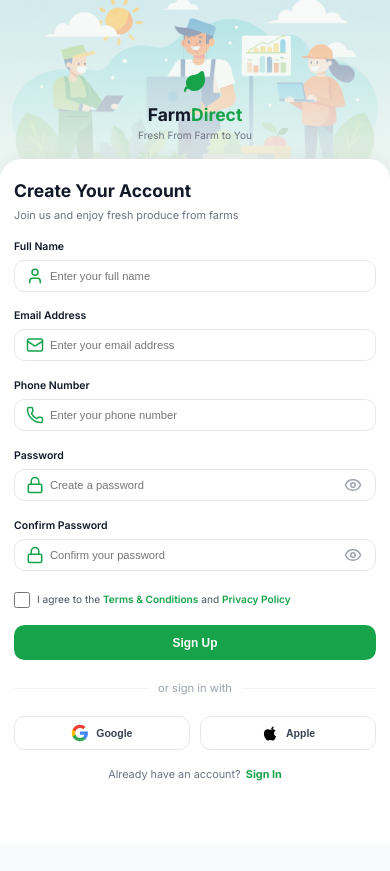
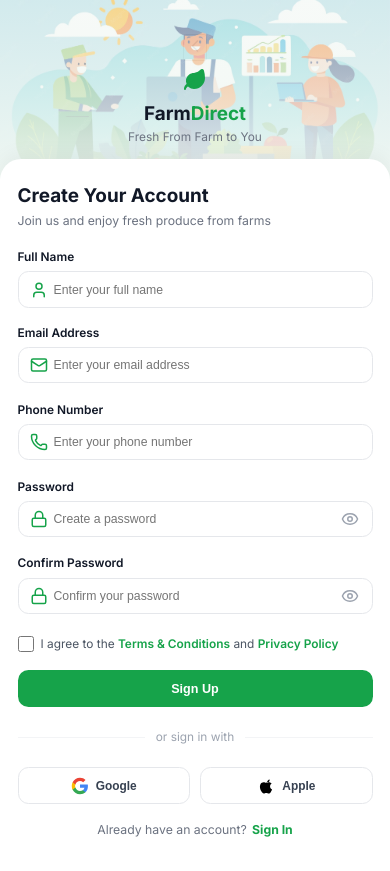
Before and after one commit to brmohan2004/fresh-direct, a React (Vite) app: page /auth/signup in a window 390 px wide. Before the commit the page ends 844 px from the top, so only its background shows below. Built offline with nearby package versions, Linux system fonts and the light colour scheme.

Commit message:
auth screen font size

```diff
--- a/src/pages/auth/auth.css
+++ b/src/pages/auth/auth.css
@@ -56,7 +56,7 @@
 }
 
 .brand-tagline {
-  font-size: 0.85rem;
+  font-size: 0.875rem;
   color: #6b7280;
   margin-top: 0.25rem;
 }
@@ -69,7 +69,7 @@
 }
 
 .hero-heading {
-  font-size: clamp(1.75rem, 3.5vw, 2.5rem);
+  font-size: clamp(1.75rem, 3.5vw, 2.35rem);
   font-weight: 800;
   color: #111827;
   line-height: 1.25;
@@ -81,7 +81,7 @@
 }
 
 .hero-desc {
-  font-size: 0.95rem;
+  font-size: 0.925rem;
   color: #4b5563;
   line-height: 1.6;
   margin-bottom: 2rem;
@@ -111,13 +111,13 @@
 }
 
 .feature-text h4 {
-  font-size: 0.95rem;
+  font-size: 0.925rem;
   font-weight: 700;
   color: #111827;
 }
 
 .feature-text p {
-  font-size: 0.8rem;
+  font-size: 0.85rem;
   color: #6b7280;
 }
 
@@ -156,7 +156,7 @@
 }
 
 .auth-card-header h2 {
-  font-size: clamp(1.5rem, 2.5vw, 2rem);
+  font-size: 1.5rem;
   font-weight: 800;
   color: #111827;
   margin-bottom: 0.375rem;
@@ -186,7 +186,7 @@
 }
 
 .form-field label {
-  font-size: 0.825rem;
+  font-size: 0.85rem;
   font-weight: 600;
   color: #111827;
 }
@@ -263,7 +263,7 @@
 }
 
 .checkbox-text {
-  font-size: 0.8rem;
+  font-size: 0.85rem;
   color: #4b5563;
 }
 
@@ -283,7 +283,7 @@
   background: #16a34a;
   color: #ffffff;
   font-weight: 700;
-  font-size: 0.95rem;
+  font-size: 0.9rem;
   border: none;
   border-radius: 0.75rem;
   cursor: pointer;
@@ -307,7 +307,7 @@
   align-items: center;
   text-align: center;
   color: #9ca3af;
-  font-size: 0.8rem;
+  font-size: 0.85rem;
   margin: 0.25rem 0;
 }
 
@@ -336,7 +336,7 @@
   border: 1px solid #e5e7eb;
   border-radius: 0.75rem;
   background: #ffffff;
-  font-size: 0.8rem;
+  font-size: 0.85rem;
   font-weight: 600;
   color: #374151;
   cursor: pointer;
@@ -353,7 +353,7 @@
   align-items: center;
   justify-content: center;
   gap: 0.375rem;
-  font-size: 0.85rem;
+  font-size: 0.875rem;
   color: #6b7280;
 }
 
@@ -401,14 +401,11 @@
   display: none;
 }
 
-/* Mobile Responsiveness matching Mobile Reference Screenshot */
+/* Mobile Responsiveness maintaining consistent font scale */
 @media (max-width: 960px) {
   .form-row-2col {
     grid-template-columns: 1fr;
     gap: 1.15rem;
-  }
-  .checkbox-text {
-    font-size: 0.725rem;
   }
   .auth-page-container {
     flex-direction: column;
@@ -452,12 +449,12 @@
     margin-bottom: 0.15rem;
   }
   .mobile-brand-name {
-    font-size: 1.25rem;
+    font-size: 1.35rem;
     font-weight: 800;
     color: #111827;
   }
   .mobile-brand-sub {
-    font-size: 0.725rem;
+    font-size: 0.85rem;
     color: #6b7280;
   }
 
@@ -466,7 +463,7 @@
     background: #ffffff;
     border-top-left-radius: 1.5rem;
     border-top-right-radius: 1.5rem;
-    padding: 1.5rem 1rem 2rem 1rem;
+    padding: 1.75rem 1.25rem 2.25rem 1.25rem;
     margin-top: -1.5rem;
     position: relative;
     z-index: 10;
@@ -475,30 +472,33 @@
   }
   .auth-form-card {
     max-width: 100%;
-    gap: 1.15rem;
+    gap: 1.25rem;
   }
   .auth-card-header h2 {
-    font-size: 1.25rem;
+    font-size: 1.35rem;
   }
   .auth-card-header p {
-    font-size: 0.775rem;
+    font-size: 0.875rem;
   }
   .form-field label {
-    font-size: 0.75rem;
+    font-size: 0.85rem;
   }
   .input-box input {
-    padding: 0.625rem 2.25rem 0.625rem 2.5rem;
-    font-size: 0.8rem;
+    padding: 0.725rem 2.5rem 0.725rem 2.5rem;
+    font-size: 0.875rem;
   }
   .primary-submit-btn {
-    padding: 0.75rem;
+    padding: 0.825rem;
+    font-size: 0.9rem;
+  }
+  .social-btn {
+    padding: 0.6rem;
     font-size: 0.85rem;
   }
-  .social-btn {
-    padding: 0.5rem;
-    font-size: 0.75rem;
+  .bottom-redirect-row {
+    font-size: 0.875rem;
   }
-  .bottom-redirect-row {
-    font-size: 0.775rem;
+  .checkbox-text {
+    font-size: 0.85rem;
   }
 }
--- a/src/pages/auth/login/Login.css
+++ b/src/pages/auth/login/Login.css
@@ -44,13 +44,13 @@
 }
 
 .login-title {
-  font-size: var(--font-2xl);
+  font-size: 1.5rem;
   font-weight: 700;
   color: var(--text-main);
 }
 
 .login-subtext {
-  font-size: var(--font-sm);
+  font-size: 0.875rem;
   color: var(--text-muted);
 }
 
@@ -66,7 +66,7 @@
 .tab-btn {
   flex: 1;
   padding: 0.5rem;
-  font-size: var(--font-xs);
+  font-size: 0.85rem;
   font-weight: 600;
   border: none;
   background: transparent;
@@ -83,7 +83,7 @@
 }
 
 .forgot-link {
-  font-size: var(--font-xs);
+  font-size: 0.85rem;
   color: var(--primary);
   font-weight: 600;
 }
--- a/src/pages/auth/signup/Signup.css
+++ b/src/pages/auth/signup/Signup.css
@@ -32,7 +32,7 @@
 }
 
 .checkbox-text {
-  font-size: 0.8rem;
+  font-size: 0.85rem;
   color: #4b5563;
 }
 
@@ -53,6 +53,6 @@
     gap: 1.15rem;
   }
   .checkbox-text {
-    font-size: 0.725rem;
+    font-size: 0.85rem;
   }
 }
```
